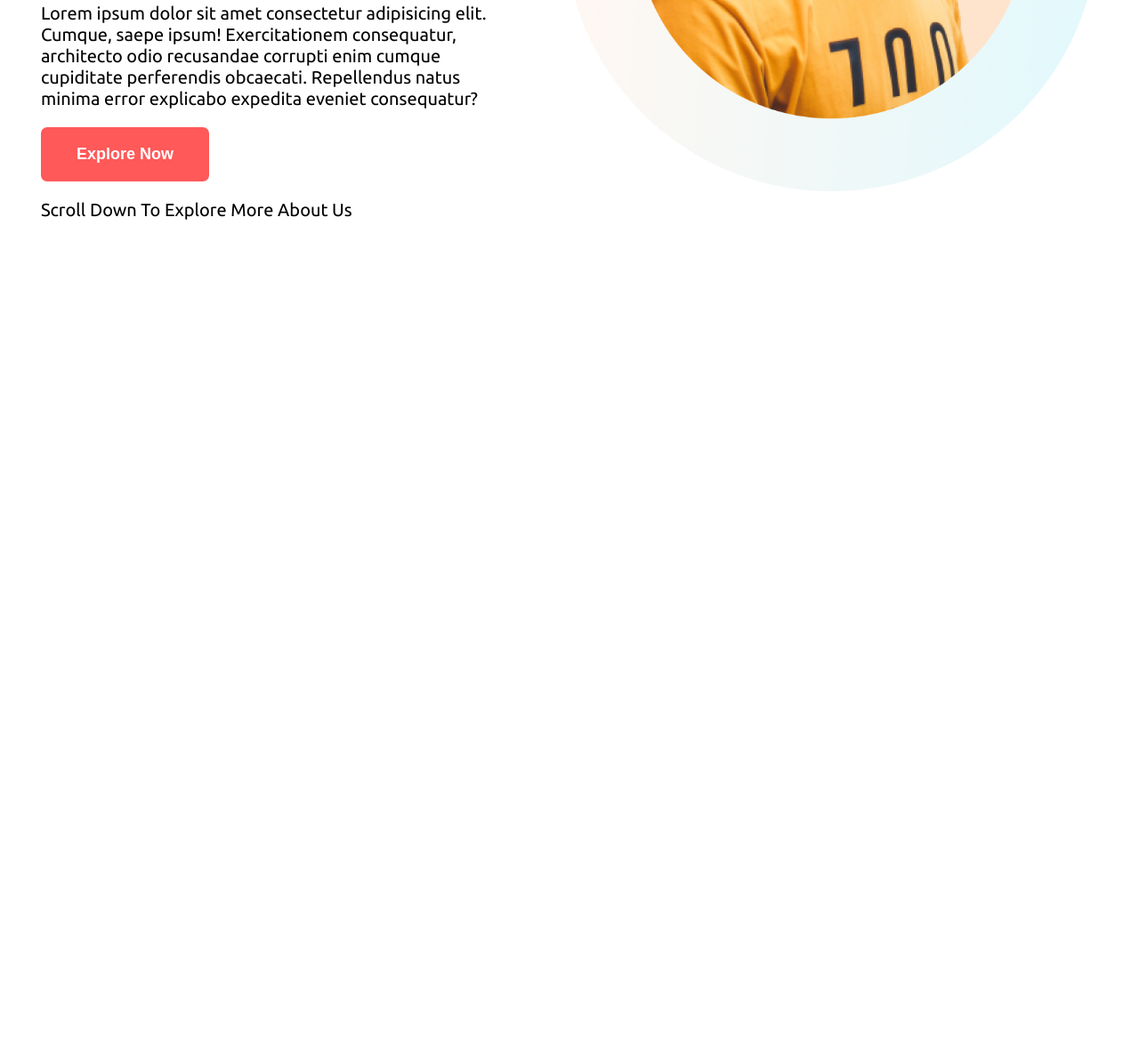
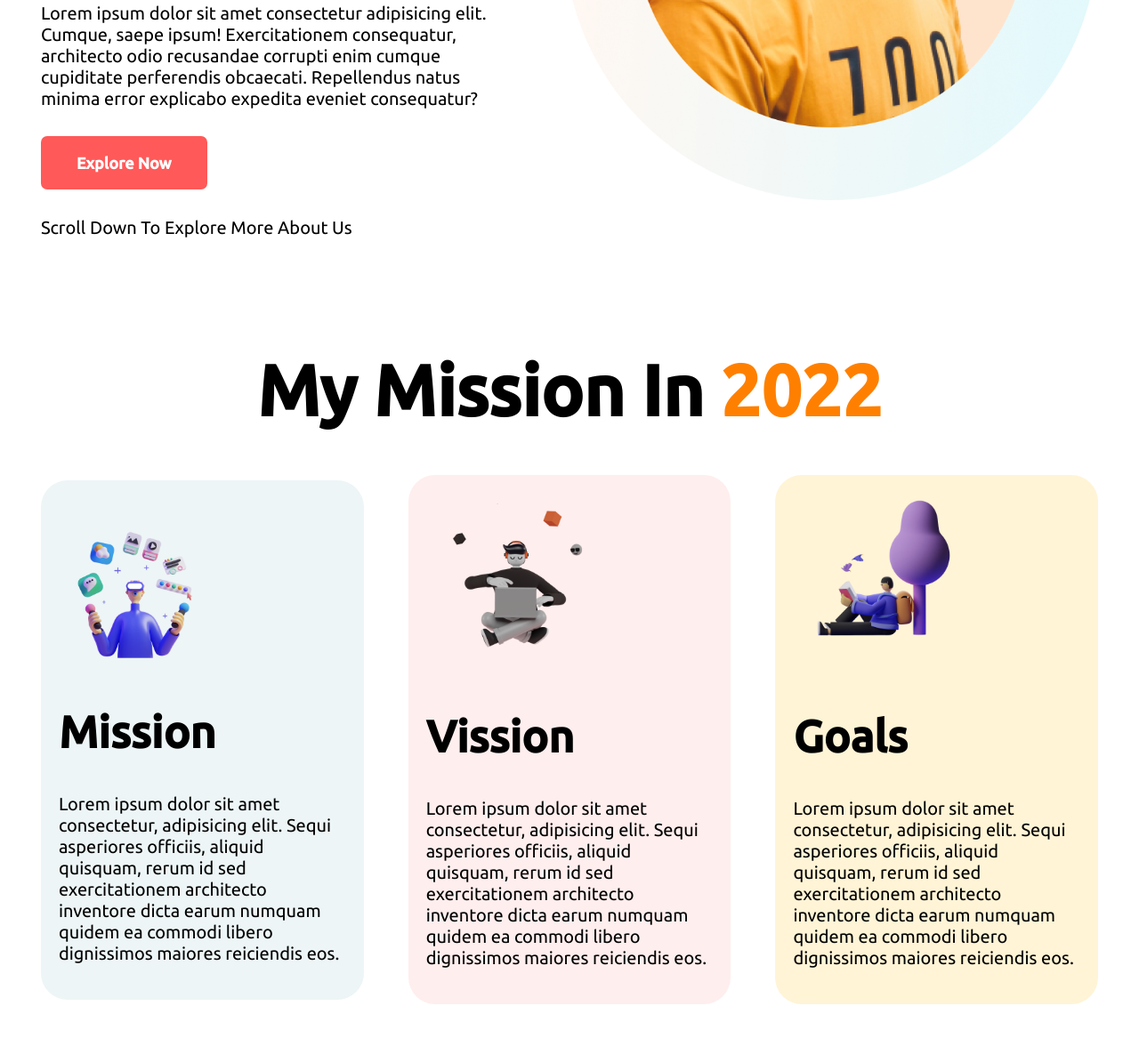
Before and after one commit to Razib2019/developer-portfolio01-rivision, a plain HTML site: page index.html in a window 1280 px wide. Shown: the part 646-1813 px from the top of the page at 89% size. Before the commit the page ends 960 px from the top, so only its background shows below. Drawn offline with Linux system fonts and the light colour scheme.

Commit message:
second section added

```diff
--- a/index.html
+++ b/index.html
@@ -24,17 +24,49 @@
                 <h1>Stay focused On</h1>
                 <h1><span class="orange-color">Mission 2022</span></h1>
             </div>
-            <p>Lorem ipsum dolor sit amet consectetur adipisicing elit. Cumque, saepe ipsum! Exercitationem consequatur,
+            <p class="paragraph-text">Lorem ipsum dolor sit amet consectetur adipisicing elit. Cumque, saepe ipsum!
+                Exercitationem consequatur,
                 architecto odio recusandae corrupti enim cumque cupiditate perferendis obcaecati. Repellendus natus
                 minima error explicabo expedita eveniet consequatur?</p>
-            <button class="btn-button">Explore Now</button>
-            <p>Scroll Down To Explore More About Us</p>
+            <a target="_blank" class="btn-button" href="https://github.com/Razib2019">Explore Now</a>
+            <p class="scroll-text">Scroll Down To Explore More About Us</p>
         </div>
         <div class="half-width">
             <img src="./images/person/person-2.png" alt="portfolio_Person_image">
         </div>
     </section>
-    <!-- First Section Or Top Banner End From Here -->
+    <!-- First Section Or Top Banner End Here -->
+    <!-- Second Section Or Card Section Start From Here -->
+    <section class="half-width">
+        <h1 class="mission-text">My Mission In <span class="orange-color">2022</span></h1>
+        <div class="card-section">
+            <div class="mission-card">
+                <img src="./images/illustrators/illustrator-1.png" alt="">
+                <h2>Mission</h2>
+                <p>Lorem ipsum dolor sit amet consectetur, adipisicing elit. Sequi asperiores officiis, aliquid
+                    quisquam,
+                    rerum id sed exercitationem architecto inventore dicta earum numquam quidem ea commodi libero
+                    dignissimos maiores reiciendis eos.</p>
+            </div>
+            <div class="vission-card">
+                <img src="./images/illustrators/illustrator-2.png" alt="">
+                <h2>Vission</h2>
+                <p>Lorem ipsum dolor sit amet consectetur, adipisicing elit. Sequi asperiores officiis, aliquid
+                    quisquam,
+                    rerum id sed exercitationem architecto inventore dicta earum numquam quidem ea commodi libero
+                    dignissimos maiores reiciendis eos.</p>
+            </div>
+            <div class="goals-card">
+                <img src="./images/illustrators/illustrator-3.png" alt="">
+                <h2>Goals</h2>
+                <p>Lorem ipsum dolor sit amet consectetur, adipisicing elit. Sequi asperiores officiis, aliquid
+                    quisquam,
+                    rerum id sed exercitationem architecto inventore dicta earum numquam quidem ea commodi libero
+                    dignissimos maiores reiciendis eos.</p>
+            </div>
+        </div>
+    </section>
+    <!-- Second Section Or Card Section End here -->
 </body>
 
 </html>
--- a/style.css
+++ b/style.css
@@ -1,14 +1,24 @@
 body {
     font-family: 'Ubuntu', sans-serif;
+}
+
+.orange-color {
+    color: #ff8000;
 }
 
 .half-width {
     margin: 3%;
 }
 
+/* First Section */
 .top-banner {
     display: flex;
     align-items: center;
+}
+
+.stright-line {
+    border-left: 6px solid #FF5959;
+    border-radius: 3px;
 }
 
 .banner-left h1 {
@@ -16,17 +26,9 @@ body {
     font-size: 80px;
 }
 
-.banner-left p {
+.paragraph-text {
     font-size: 20px;
-}
-
-.orange-color {
-    color: #ff8000;
-}
-
-.stright-line {
-    border-left: 6px solid #FF5959;
-    border-radius: 3px;
+    margin-bottom: 50px;
 }
 
 .btn-button {
@@ -34,11 +36,85 @@ body {
     background-color: #FF5959;
     border: none;
     color: white;
+    text-decoration: none;
     font-size: 18px;
-    font-weight: 700;
+    font-weight: 600;
     border-radius: 7px;
+}
+
+.scroll-text {
+    font-size: 20px;
+    margin-top: 50px;
 }
 
 .top-banner img {
     width: 600px;
 }
+
+/* Second Section */
+.mission-text {
+    font-family: 'Ubuntu', sans-serif;
+    font-size: 80px;
+    text-align: center;
+    margin-bottom: 50px;
+}
+
+.card-section {
+    display: flex;
+    align-items: center;
+    gap: 50px;
+}
+
+.mission-card {
+    padding: 20px;
+    border-radius: 30px;
+    background-color: #EDF5F6;
+}
+
+.mission-card img {
+    width: 200px;
+}
+
+.mission-card h2 {
+    font-size: 50px;
+}
+
+.mission-card p {
+    font-size: 20px;
+}
+
+.vission-card {
+    padding: 20px;
+    border-radius: 30px;
+    background-color: #FFEEEE;
+}
+
+.vission-card img {
+    width: 200px;
+}
+
+.vission-card h2 {
+    font-size: 50px;
+}
+
+.vission-card p {
+    font-size: 20px;
+}
+
+.goals-card {
+    padding: 20px;
+    border-radius: 30px;
+    background-color: #FFF4D6;
+}
+
+.goals-card img {
+    width: 200px;
+}
+
+.goals-card h2 {
+    font-size: 50px;
+}
+
+.goals-card p {
+    font-size: 20px;
+}
```
